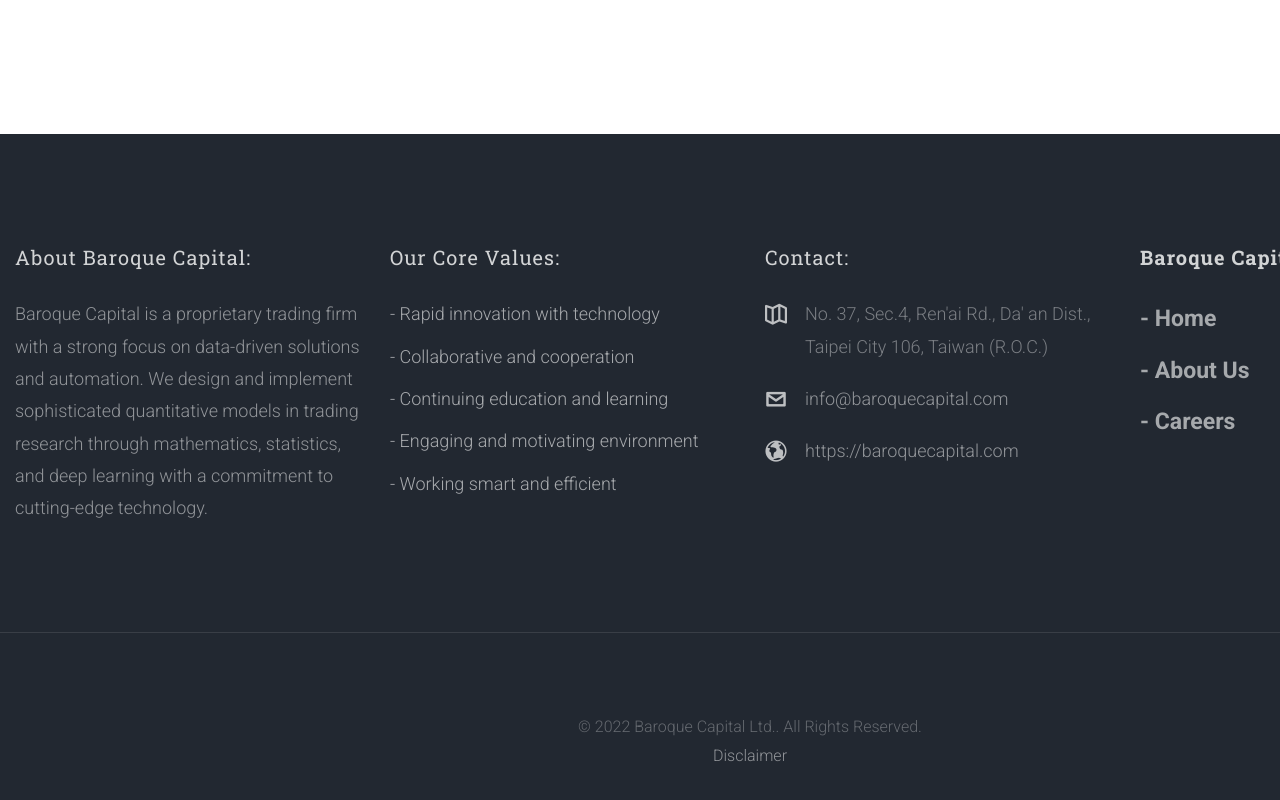
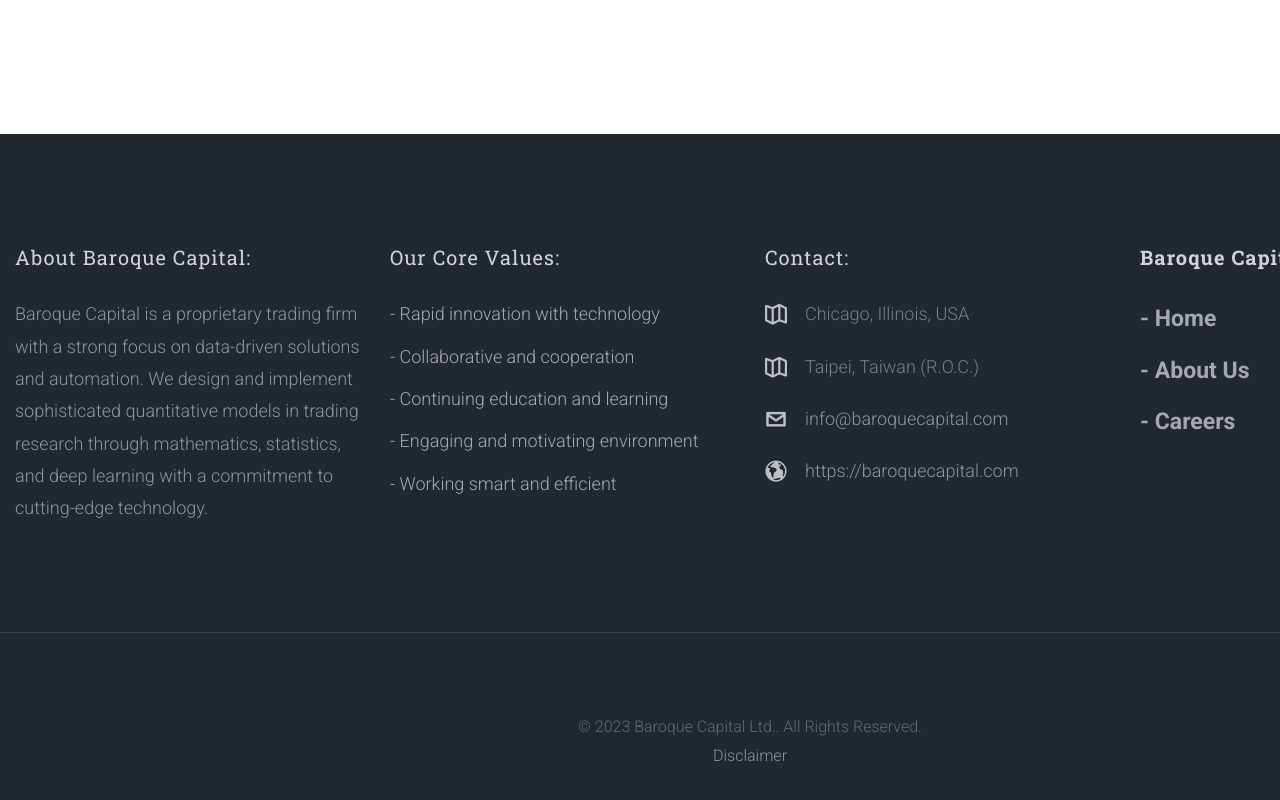
Before and after one commit to ICimprov/ICimprov.github.io, a plain HTML site: page Disclaimer.html in a window 1280 px wide. Shown: the part 1319-2119 px from the top of the page. Drawn offline with Linux system fonts and the light colour scheme; files whose address does not match are found by name.

Commit message:
Update Disclaimer.html

```diff
--- a/Disclaimer.html
+++ b/Disclaimer.html
@@ -138,7 +138,9 @@
                         <div class="col-md-3">
                             <h3 class="section-title">Contact:</h3>
                             <ul class="contact-info">
-                                <li><i class="icon-map2"></i>No. 37, Sec.4, Ren'ai Rd., Da' an  Dist., Taipei City 106, Taiwan (R.O.C.)</li>
+                            <!--    <li><i class="icon-map2"></i>No. 37, Sec.4, Ren'ai Rd., Da' an  Dist., Taipei City 106, Taiwan (R.O.C.)</li> -->
+				<li><i class="icon-map2"></i>Chicago, Illinois, USA </li>
+				<li><i class="icon-map2"></i>Taipei, Taiwan (R.O.C.) </li>
                                 <li><i class="icon-envelope2"></i><a href="mailto:info@baroquecapital.com">info@baroquecapital.com</a></li>
                                 <li><i class="icon-globe2"></i><a href="/">https://baroquecapital.com</a></li>
                             </ul>
@@ -155,7 +157,7 @@
 					<div class="row copy-right">
 						<div class="col-md-6 col-md-offset-3 text-center">
 
-                        <p>&copy; 2022 Baroque Capital Ltd.. All Rights Reserved. <br><a href="Disclaimer"> Disclaimer </a> <br></p>
+                        <p>&copy; 2023 Baroque Capital Ltd.. All Rights Reserved. <br><a href="Disclaimer"> Disclaimer </a> <br></p>
 						</div>
 					</div>
 				</div>
```
